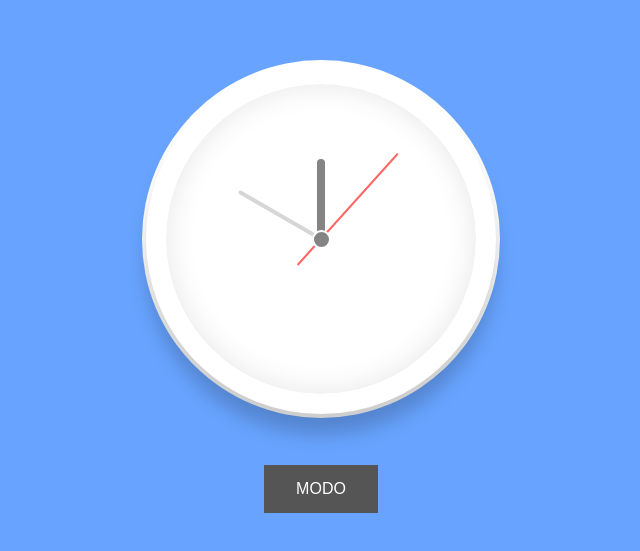
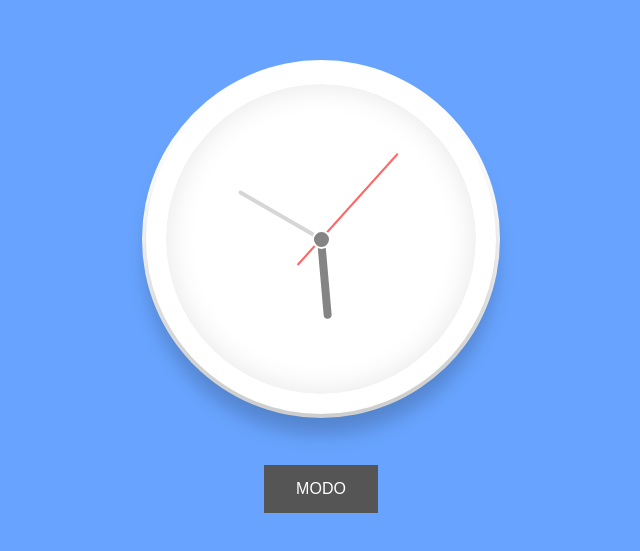
Before and after one commit to caparrosmatias/javascript-clock, a plain HTML site: page index.html in a window 1280 px wide. Shown: the part 161-712 px from the top of the page, without its empty margins (319-959 px from the left). Drawn offline with Linux system fonts and the light colour scheme.

Commit message:
fixing hours

```diff
--- a/index.html
+++ b/index.html
@@ -28,7 +28,7 @@
             let hh = day.getHours() * 30;
             let mm = day.getMinutes() * deg;
             let ss = day.getSeconds() * deg;
-            hr.style.transform = `rotateZ(${hr}deg)`;
+            hr.style.transform = `rotateZ(${hh+(mm/12)}deg)`;
             mn.style.transform = `rotateZ(${mm}deg)`;
             sc.style.transform = `rotateZ(${ss}deg)`;
         })
```
